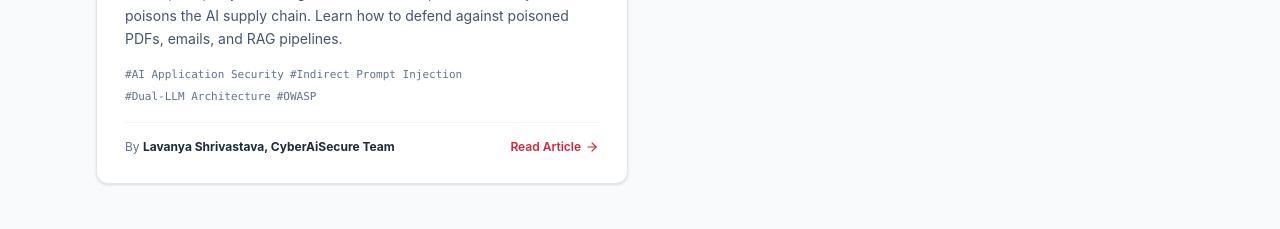
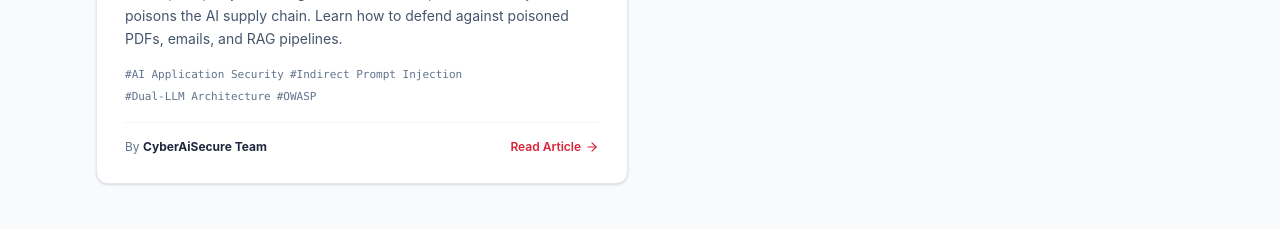
Before and after one commit to peacemindlav/cyberaisecure, a React app: page / in a window 1280 px wide. Shown: the part 1700-1929 px from the top of the page. Built offline with nearby package versions, Linux system fonts and the light colour scheme.

Commit message:
Update beyond-prompt-injection-indirect-exploits.md

```diff
--- a/content/posts/beyond-prompt-injection-indirect-exploits.md
+++ b/content/posts/beyond-prompt-injection-indirect-exploits.md
@@ -5,7 +5,7 @@ date: "2026-10-14"
 excerpt: "Direct prompt injection targets chat interfaces, but indirect injection poisons the AI supply chain. Learn how to defend against poisoned PDFs, emails, and RAG pipelines."
 category: "Security Insights"
 tags: ["AI Application Security", "Indirect Prompt Injection", "Dual-LLM Architecture", "OWASP"]
-author: "Lavanya Shrivastava, CyberAiSecure Team"
+author: "CyberAiSecure Team"
 readTime: "7 min read"
 featured: true
 draft: false
```
